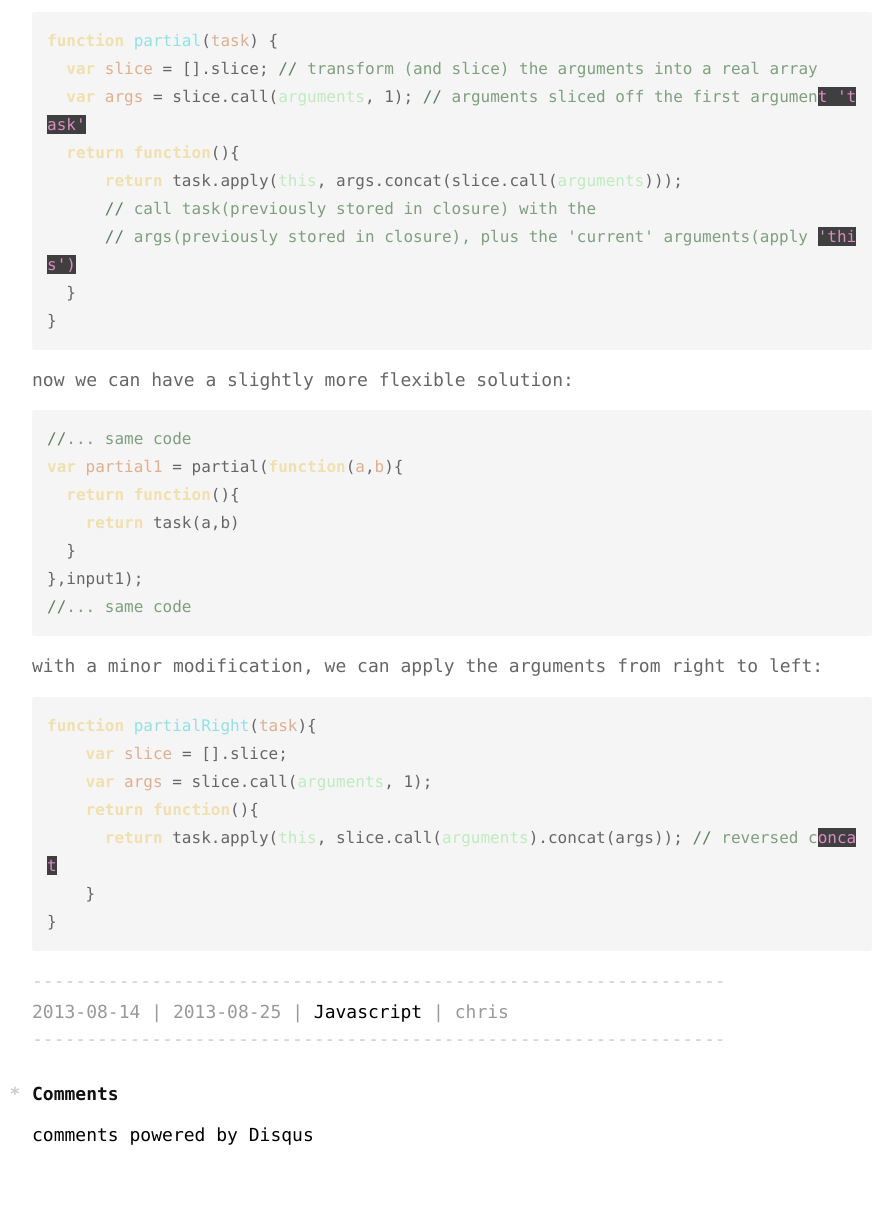
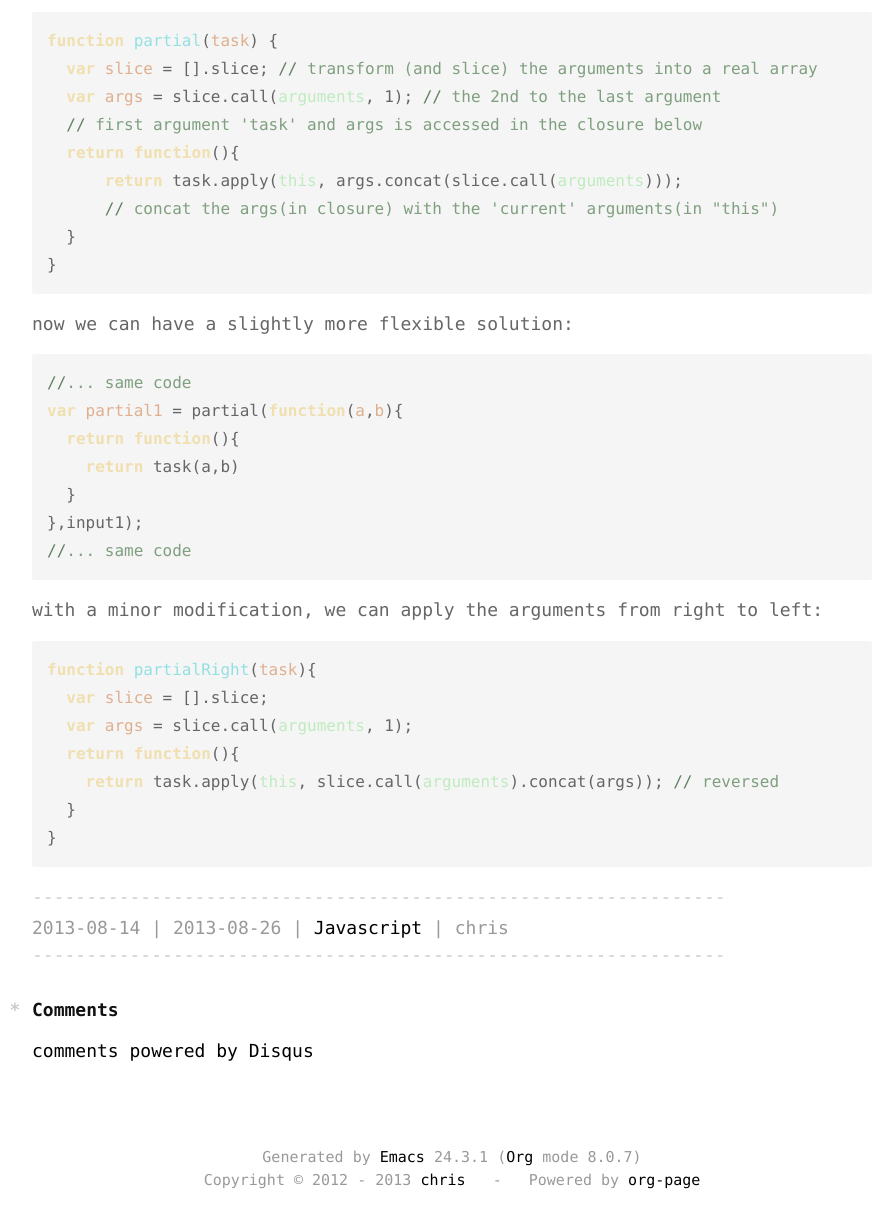
Before and after one commit to altkatz/altkatz.github.io, a plain HTML site: page blog/2013/08/14/partial-application-and-control-flow-in-javascript/index.html in a window 1280 px wide. Shown: the part 1565-2793 px from the top of the page, without its empty margins (188-1075 px from the left). Drawn offline with Linux system fonts and the light colour scheme; a script that the page names is missing.

Commit message:
remove red

```diff
--- a/blog/2013/08/14/partial-application-and-control-flow-in-javascript/index.html
+++ b/blog/2013/08/14/partial-application-and-control-flow-in-javascript/index.html
@@ -85,11 +85,11 @@ However, this approach is not very neat. If you have more input arguments to dea
 
 <pre class="src src-javascript"><span style="color: #F0DFAF; font-weight: bold;">function</span> <span style="color: #93E0E3;">partial</span>(<span style="color: #DFAF8F;">task</span>) {
   <span style="color: #F0DFAF; font-weight: bold;">var</span> <span style="color: #DFAF8F;">slice</span> = [].slice; <span style="color: #5F7F5F;">// </span><span style="color: #7F9F7F;">transform (and slice) the arguments into a real array</span>
-  <span style="color: #F0DFAF; font-weight: bold;">var</span> <span style="color: #DFAF8F;">args</span> = slice.call(<span style="color: #BFEBBF;">arguments</span>, 1); <span style="color: #5F7F5F;">// </span><span style="color: #7F9F7F;">arguments sliced off the first argumen</span><span style="color: #DC8CC3; background-color: #3F3F3F;">t 'task'</span>
+  <span style="color: #F0DFAF; font-weight: bold;">var</span> <span style="color: #DFAF8F;">args</span> = slice.call(<span style="color: #BFEBBF;">arguments</span>, 1); <span style="color: #5F7F5F;">// </span><span style="color: #7F9F7F;">the 2nd to the last argument</span>
+  <span style="color: #5F7F5F;">// </span><span style="color: #7F9F7F;">first argument 'task' and args is accessed in the closure below</span>
   <span style="color: #F0DFAF; font-weight: bold;">return</span> <span style="color: #F0DFAF; font-weight: bold;">function</span>(){
       <span style="color: #F0DFAF; font-weight: bold;">return</span> task.apply(<span style="color: #BFEBBF;">this</span>, args.concat(slice.call(<span style="color: #BFEBBF;">arguments</span>)));
-      <span style="color: #5F7F5F;">// </span><span style="color: #7F9F7F;">call task(previously stored in closure) with the</span>
-      <span style="color: #5F7F5F;">// </span><span style="color: #7F9F7F;">args(previously stored in closure), plus the 'current' arguments(apply </span><span style="color: #DC8CC3; background-color: #3F3F3F;">'this')</span>
+      <span style="color: #5F7F5F;">// </span><span style="color: #7F9F7F;">concat the args(in closure) with the 'current' arguments(in "this")</span>
   }
 }
 </pre>
@@ -117,11 +117,11 @@ with a minor modification, we can apply the arguments from right to left:
 <div class="org-src-container">
 
 <pre class="src src-javascript"><span style="color: #F0DFAF; font-weight: bold;">function</span> <span style="color: #93E0E3;">partialRight</span>(<span style="color: #DFAF8F;">task</span>){
-    <span style="color: #F0DFAF; font-weight: bold;">var</span> <span style="color: #DFAF8F;">slice</span> = [].slice;
-    <span style="color: #F0DFAF; font-weight: bold;">var</span> <span style="color: #DFAF8F;">args</span> = slice.call(<span style="color: #BFEBBF;">arguments</span>, 1);
-    <span style="color: #F0DFAF; font-weight: bold;">return</span> <span style="color: #F0DFAF; font-weight: bold;">function</span>(){
-      <span style="color: #F0DFAF; font-weight: bold;">return</span> task.apply(<span style="color: #BFEBBF;">this</span>, slice.call(<span style="color: #BFEBBF;">arguments</span>).concat(args)); <span style="color: #5F7F5F;">// </span><span style="color: #7F9F7F;">reversed c</span><span style="color: #DC8CC3; background-color: #3F3F3F;">oncat</span>
-    }
+  <span style="color: #F0DFAF; font-weight: bold;">var</span> <span style="color: #DFAF8F;">slice</span> = [].slice;
+  <span style="color: #F0DFAF; font-weight: bold;">var</span> <span style="color: #DFAF8F;">args</span> = slice.call(<span style="color: #BFEBBF;">arguments</span>, 1);
+  <span style="color: #F0DFAF; font-weight: bold;">return</span> <span style="color: #F0DFAF; font-weight: bold;">function</span>(){
+    <span style="color: #F0DFAF; font-weight: bold;">return</span> task.apply(<span style="color: #BFEBBF;">this</span>, slice.call(<span style="color: #BFEBBF;">arguments</span>).concat(args)); <span style="color: #5F7F5F;">// </span><span style="color: #7F9F7F;">reversed</span>
+  }
 }
 </pre>
 </div>
@@ -131,7 +131,7 @@ with a minor modification, we can apply the arguments from right to left:
     <div>
       <div class="post-meta">
         <span title="post date" class="post-info">2013-08-14</span>
-        <span title="last modification date" class="post-info">2013-08-25</span>
+        <span title="last modification date" class="post-info">2013-08-26</span>
         <span title="tags" class="post-info"><a href="/tags/javascript/">Javascript</a></span>
         <span title="author" class="post-info">chris</span>
       </div>
```
